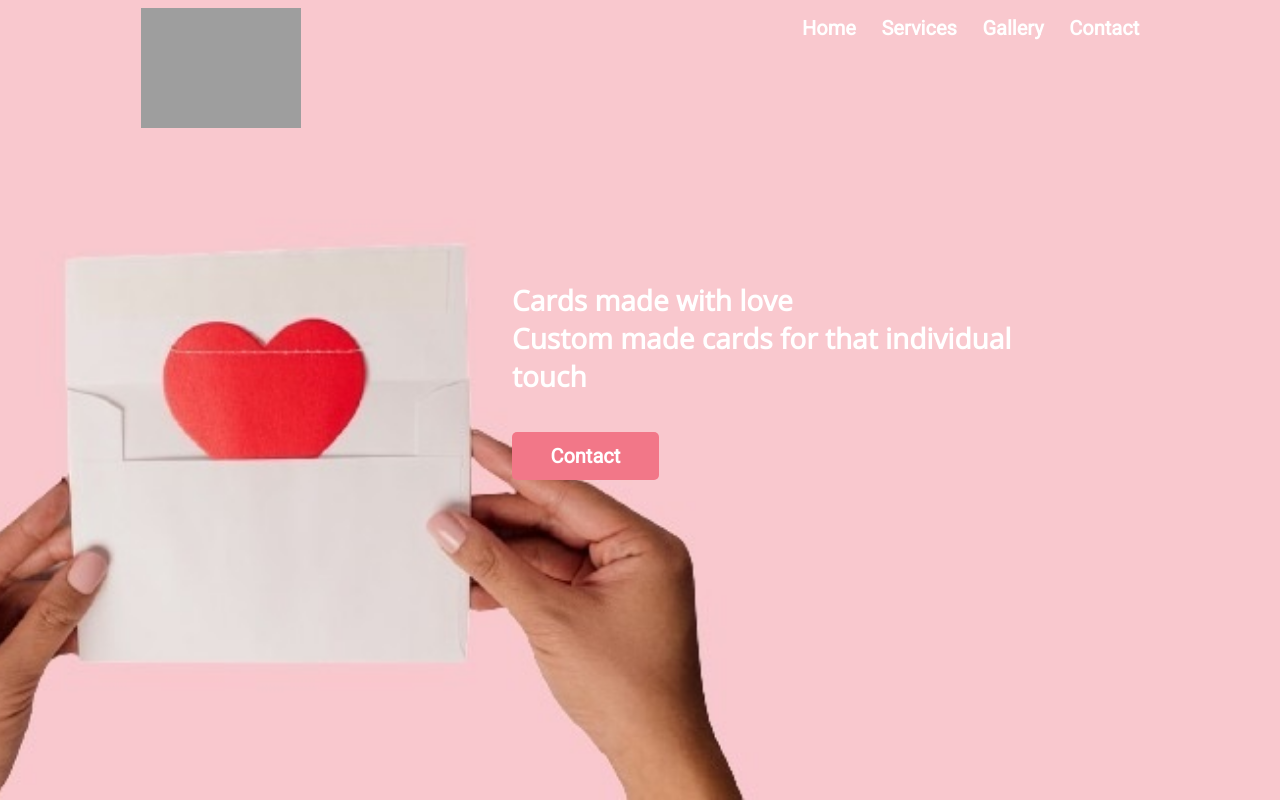
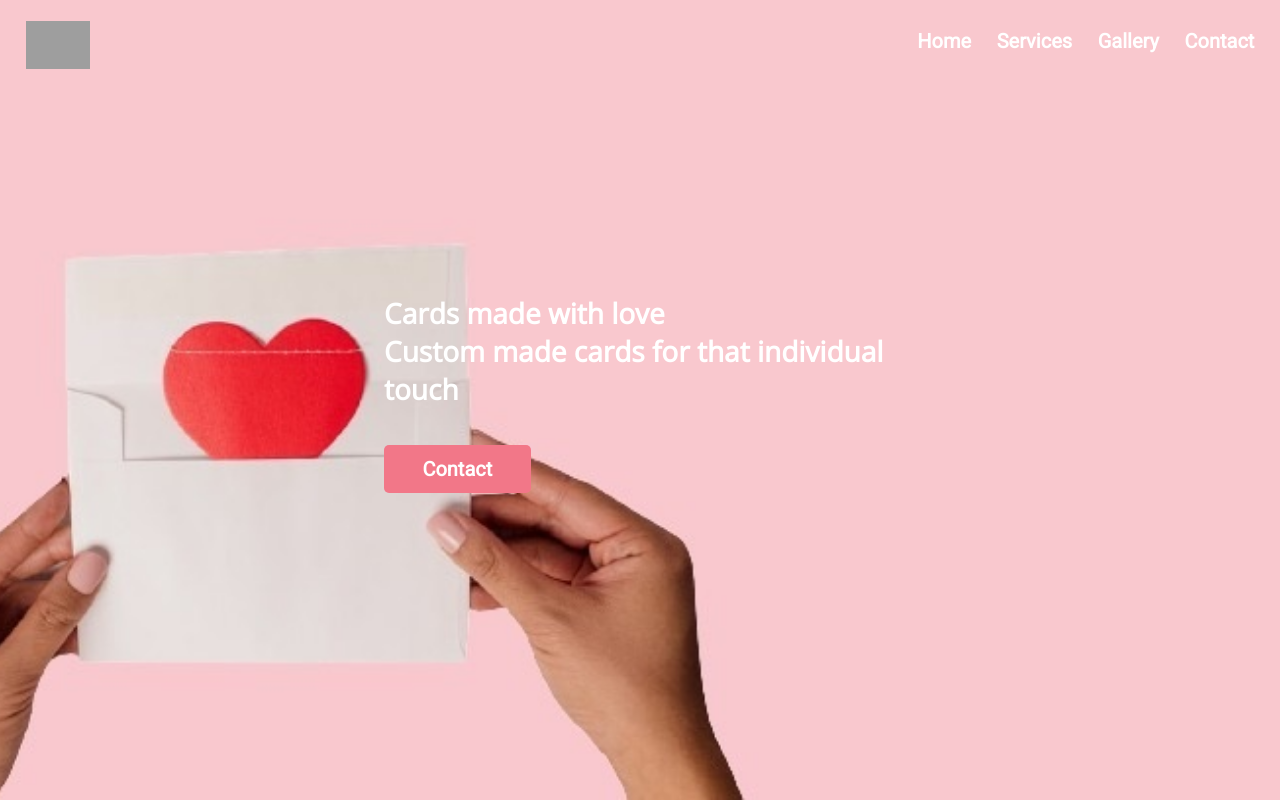
Before and after one commit to scottajames/Card-Company, a PHP site: page / in a window 1280 px wide. Shown: the top 804 px of the page. Run offline with PHP 8.4, Linux system fonts and the light colour scheme; some libraries are stand-ins or nearby versions; grey boxes are pictures that could not be loaded.

Commit message:
Add files via upload

```diff
--- a/styles.css
+++ b/styles.css
@@ -81,14 +81,19 @@ textarea, input {
   background-image: url(images/background.jpg);
 }
 #header-content {
-  width: 80vw;
+  width: 100vw;
   position: absolute;
-  left: 10vw;
   top: 0;
   overflow-x: hidden;
 }
+.Navbar {
+  margin: 1vw;
+  position: relative;
+}
 .Navbar img {
-  width: 40%;
+  width: 5vw;
+  max-width: 100px;
+  min-width: 50px;
 }
 .Navbar a {
   height: 5vh;
```
